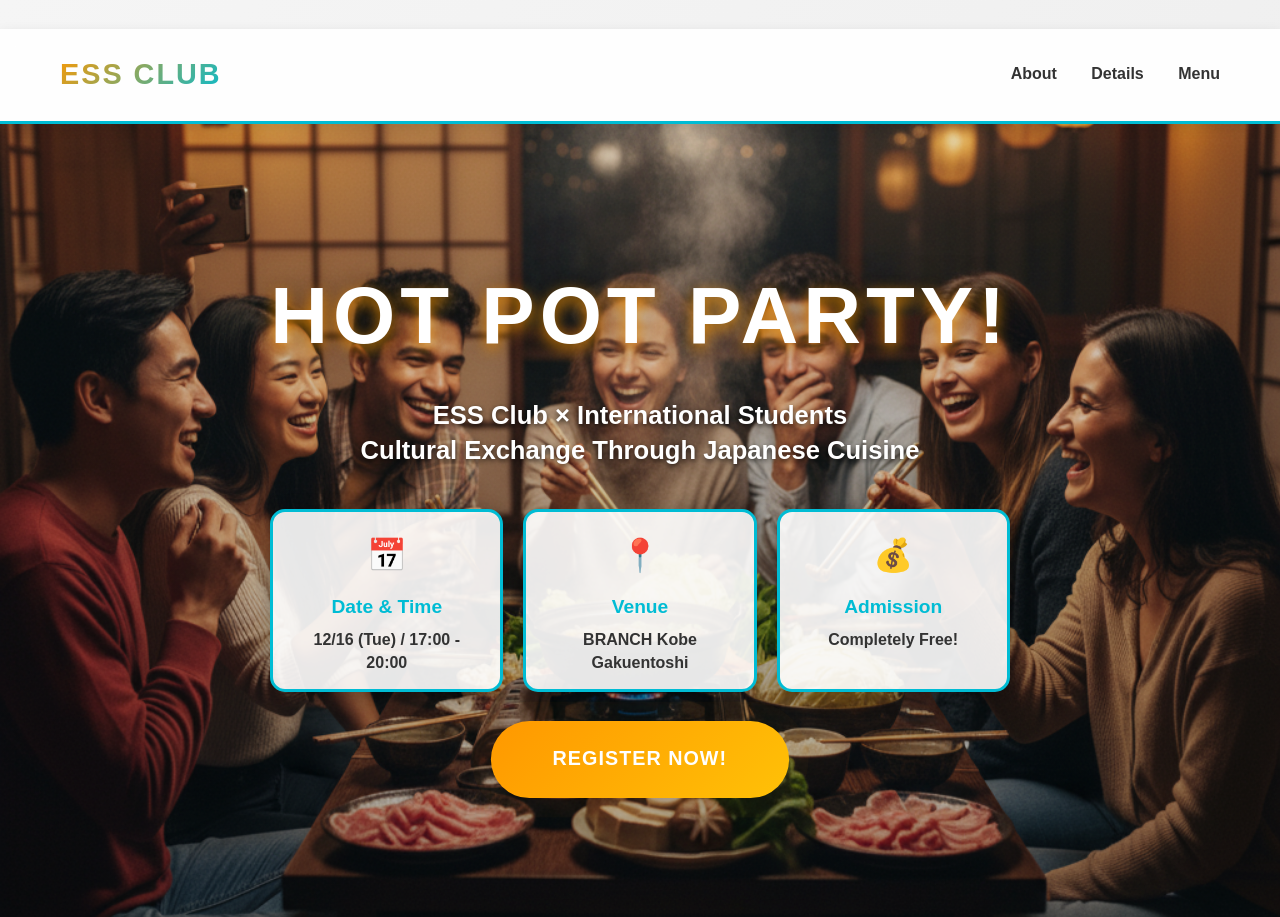
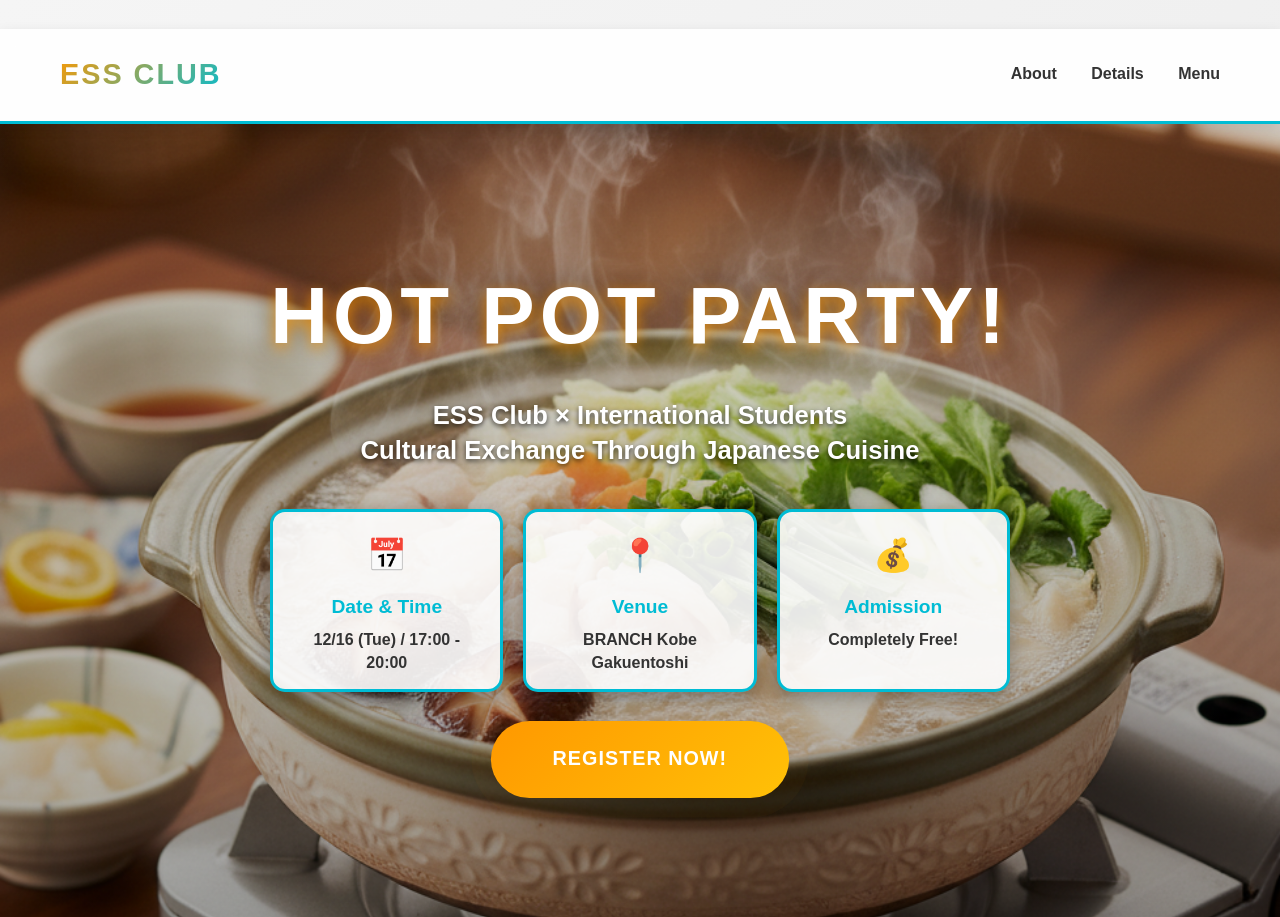
Before and after one commit to r121420/2025, a plain HTML site: page index.html in a window 1280 px wide. Shown: the top 917 px of the page. Drawn offline with Linux system fonts and the light colour scheme.

Commit message:
Update index.html

```diff
--- a/index.html
+++ b/index.html
@@ -112,7 +112,7 @@
         .hero {
             padding: 100px 0;
             text-align: center;
-            background: linear-gradient(rgba(0,0,0,0.1), rgba(0,0,0,0.3)), url('image_hero.png');
+            background: linear-gradient(rgba(0,0,0,0.1), rgba(0,0,0,0.3)), url('image2.png');
             background-size: cover;
             background-position: center top;
             background-repeat: no-repeat;
```
